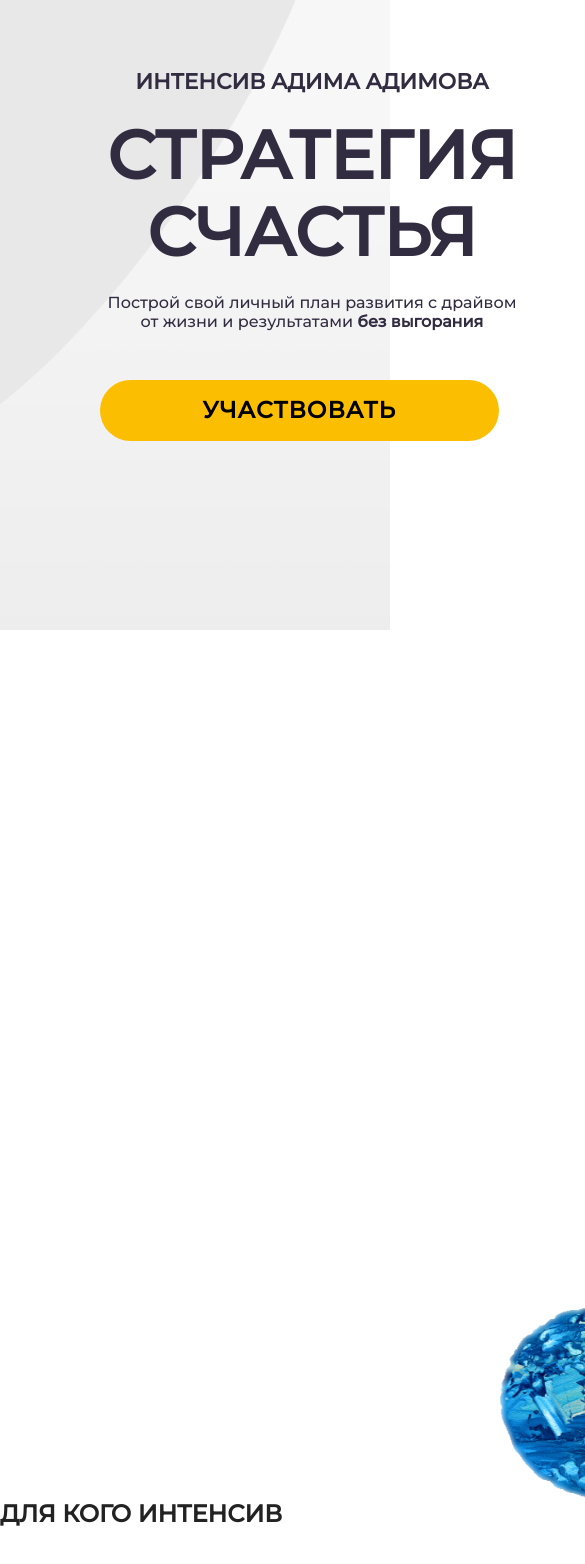
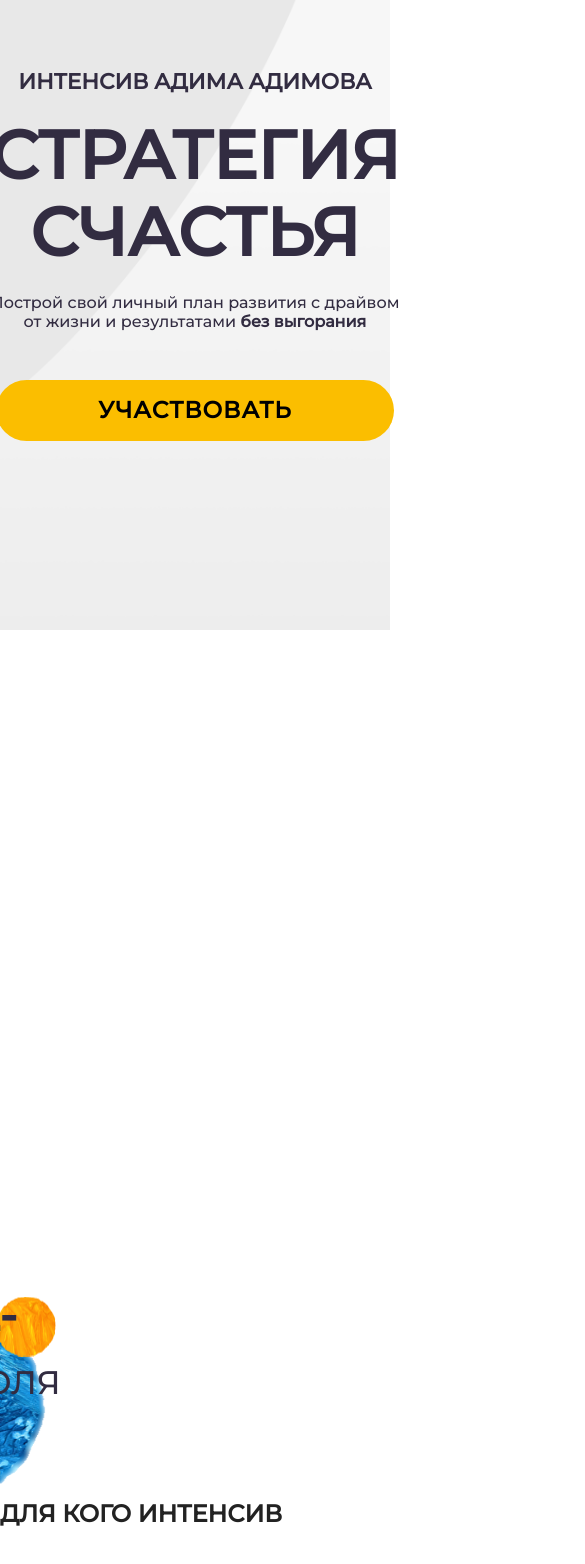
Before and after one commit to Julian6262/HTML_Happiness, a plain HTML site: page index.html in a window 390 px wide. Shown: the top 1564 px of the page, 585 px wide, since content can reach past the window. Drawn offline with Linux system fonts and the light colour scheme.

Commit message:
rebuild adaptive

```diff
--- a/css/style.css
+++ b/css/style.css
@@ -59,25 +59,21 @@ header {
     width: 1020px;
     height: 630px;
     margin-inline: auto;
-    /*background-color: #e8e8e8;*/
     position: relative;
     color: #322c41;
     font-size: 10px;
-
 }
 
 .block-grey__img {
     height: 630px;
     position: absolute;
     right: 0;
-
 }
 
 .block-participate__img2 {
     width: 220px;
     height: 220px;
     position: absolute;
-    /*right: calc((49vw - 364px));*/
     right: 100px;
     top: 270px;
     animation: myAnim 11s ease 1s infinite normal forwards;
@@ -85,8 +81,7 @@ header {
 
 .block-participate__img3 {
     position: absolute;
-    /*right: calc((59vw - 280px));*/
-    right: 100px;
+    right: 410px;
     top: 140px;
     animation: myAnim 12s ease-out 1s infinite alternate both;
 }
@@ -103,7 +98,6 @@ header {
 
 .block-participate__date {
     position: absolute;
-
     right: 0;
     top: 72px;
     font-size: 5.6em;
@@ -121,8 +115,6 @@ header {
     width: 529px;
     position: absolute;
     top: 69px;
-    /*left: calc((17vw - 96px));*/
-    /*left: ;*/
 }
 
 .block-participate__subtitle {
@@ -167,6 +159,7 @@ header {
 }
 
 
+/*KEYFRAMES*/
 @keyframes myAnim {
     0% {
         transform: translate(0);
@@ -195,15 +188,30 @@ header {
 
 
 /*MEDIA*/
-
-@media (max-width: 1450px) {
+@media (max-width: 1400px) {
     .block-grey__img4 {
         left: -335px;
         transition: 0.5s;
     }
 }
 
-@media (max-width: 996px) {
+@media (max-width: 1200px) {
+    .block-participate {
+        width: 85%;
+        transition: 0.5s;
+    }
+
+    .header {
+        width: 85%;
+    }
+
+    .block-participate__img3 {
+        right: calc(20% * 5.3 - 668px);
+        transition: 0.5s;
+    }
+}
+
+@media (max-width: 992px) {
     .block-participate {
         font-size: 8px;
         transition: 0.5s;
@@ -218,23 +226,41 @@ header {
         font-size: 13px;
         transition: 0.5s;
     }
+
+    .block-participate__img3 {
+        right: calc(28% - 16px);
+        transition: 0.5s;
+    }
+
+    .block-participate__img2 {
+        right: calc(34% - 203px);
+        transition: 0.5s;
+    }
 }
 
 @media (max-width: 768px) {
+    .header {
+        width: 95%;
+    }
+
+    .block-participate {
+        display: flex;
+        justify-content: center;
+    }
+
     .block-participate__date {
         top: 1300px;
         right: 300px;
     }
 
     .block-participate__block-content {
+        align-items: center;
         text-align: center;
-        /*left: calc((50vw - 231px));*/
-        left: 100px;
+        display: flex;
     }
 
     .block-participate {
         height: 1500px;
-
     }
 
     .block-participate__img2 {
@@ -255,11 +281,6 @@ header {
         margin: 0;
         transition: 0.5s;
     }
-
-    .header__link--margin {
-        margin: 0;
-        transition: 0.5s;
-    }
 }
 
 @media (max-width: 576px) {
```
